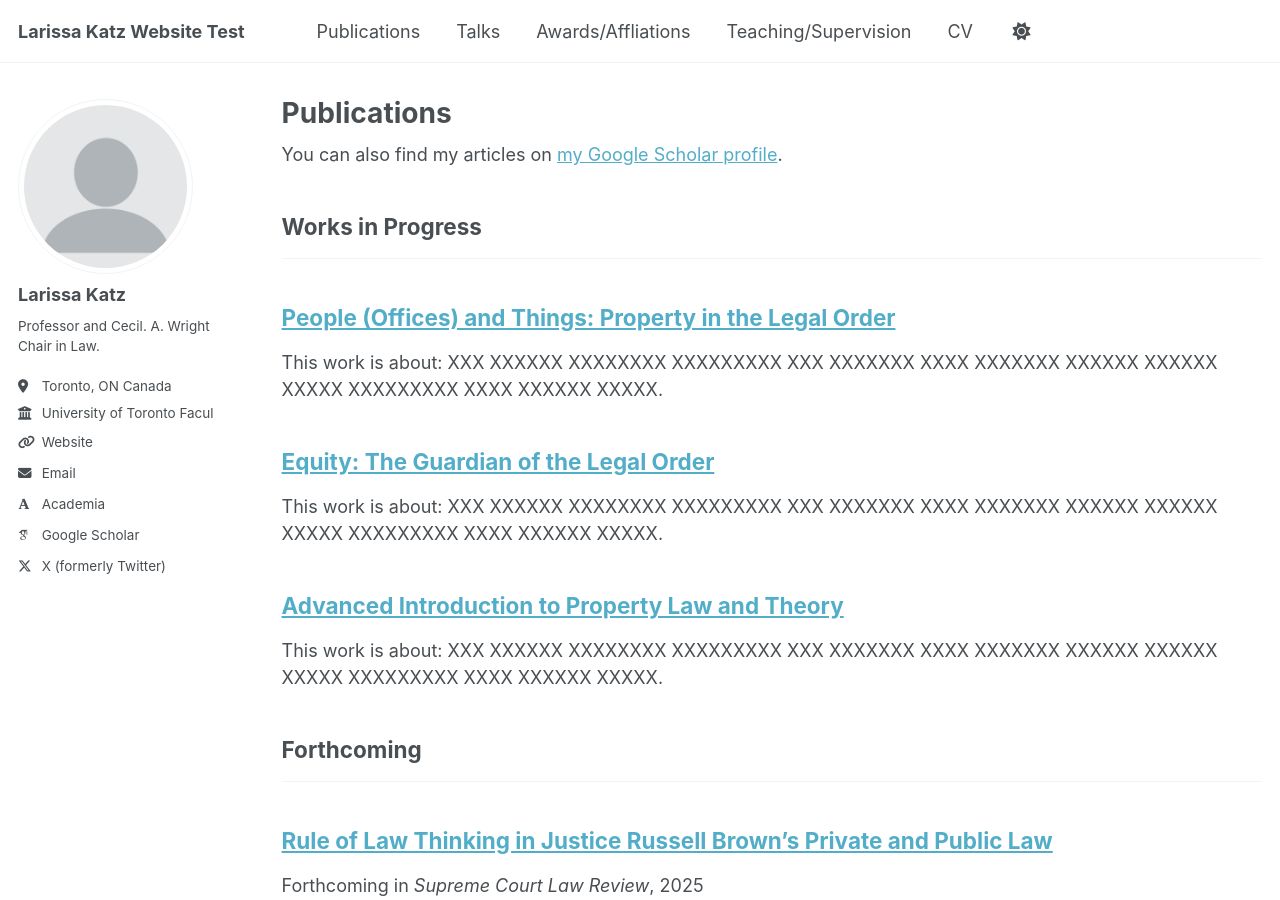
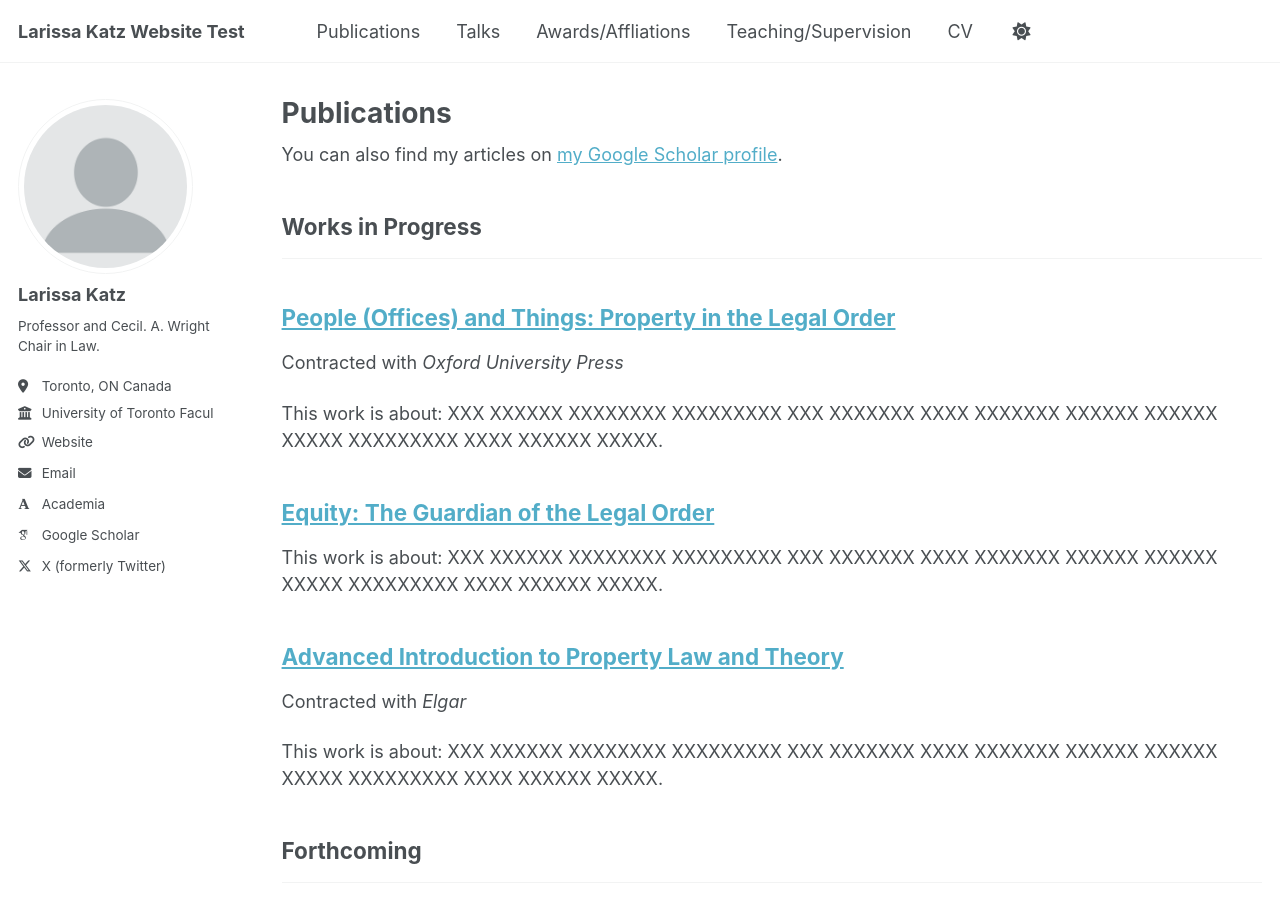
Before and after one commit to TinyMagician/LKWebsiteProject.github.io, a Jekyll site: the page built from _pages/publications.html, in a window 1280 px wide and 900 px high. Built offline with Jekyll 4.4.1, drawn with Linux system fonts in a browser that asks for light colours; some web fonts are replaced; a script that is not in the unit is left out.

Commit message:
Fix category check for 'worksinprogress' in templates
Corrects the conditional checks from 'workinprogress' to 'worksinprogress' in both archive-single.html and single.html to ensure proper handling of publication categories.

```diff
--- a/_includes/archive-single.html
+++ b/_includes/archive-single.html
@@ -41,7 +41,7 @@
         {% if post.collection == 'teaching' %}
           <p> {{ post.type }}, <i>{{ post.venue }}</i>, {{ post.date | default: "1900-01-01" | date: "%Y" }} </p>
         {% elsif post.collection == 'publications' %}
-          {% if post.category == 'workinprogress' %}
+          {% if post.category == 'worksinprogress' %}
             {% if post.venue %}
               <p>Contracted with <i>{{ post.venue }}</i></p>
             {% endif %}
--- a/_layouts/single.html
+++ b/_layouts/single.html
@@ -37,7 +37,7 @@ layout: default
         {% if page.collection == 'teaching' %}
           <p> {{ page.type }}, <i>{{ page.venue }}</i>, {{ page.date | default: "1900-01-01" | date: "%Y" }} </p>
         {% elsif page.collection == 'publications' %}
-          {% if page.category == 'workinprogress' %}
+          {% if page.category == 'worksinprogress' %}
             {% if page.venue %}
               <p>Contracted with <i>{{ page.venue }}</i></p>
             {% endif %}
```
